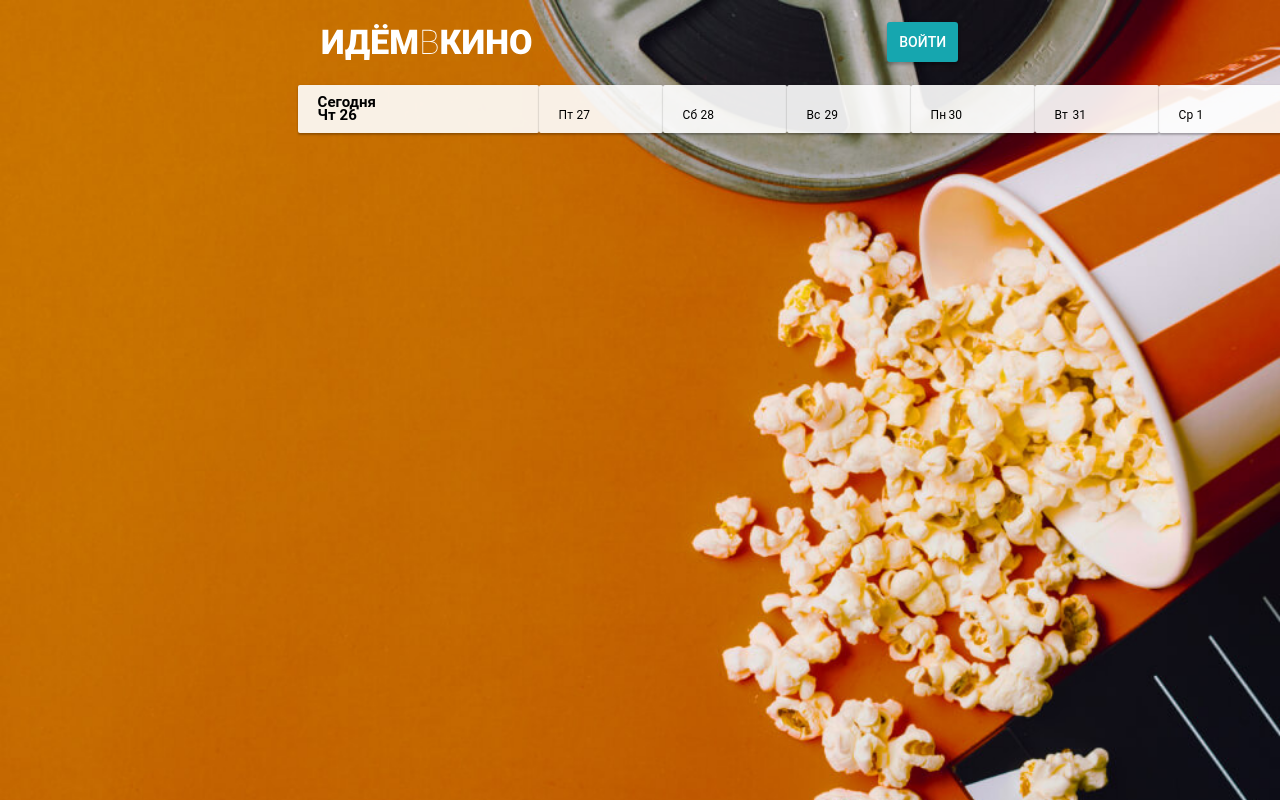
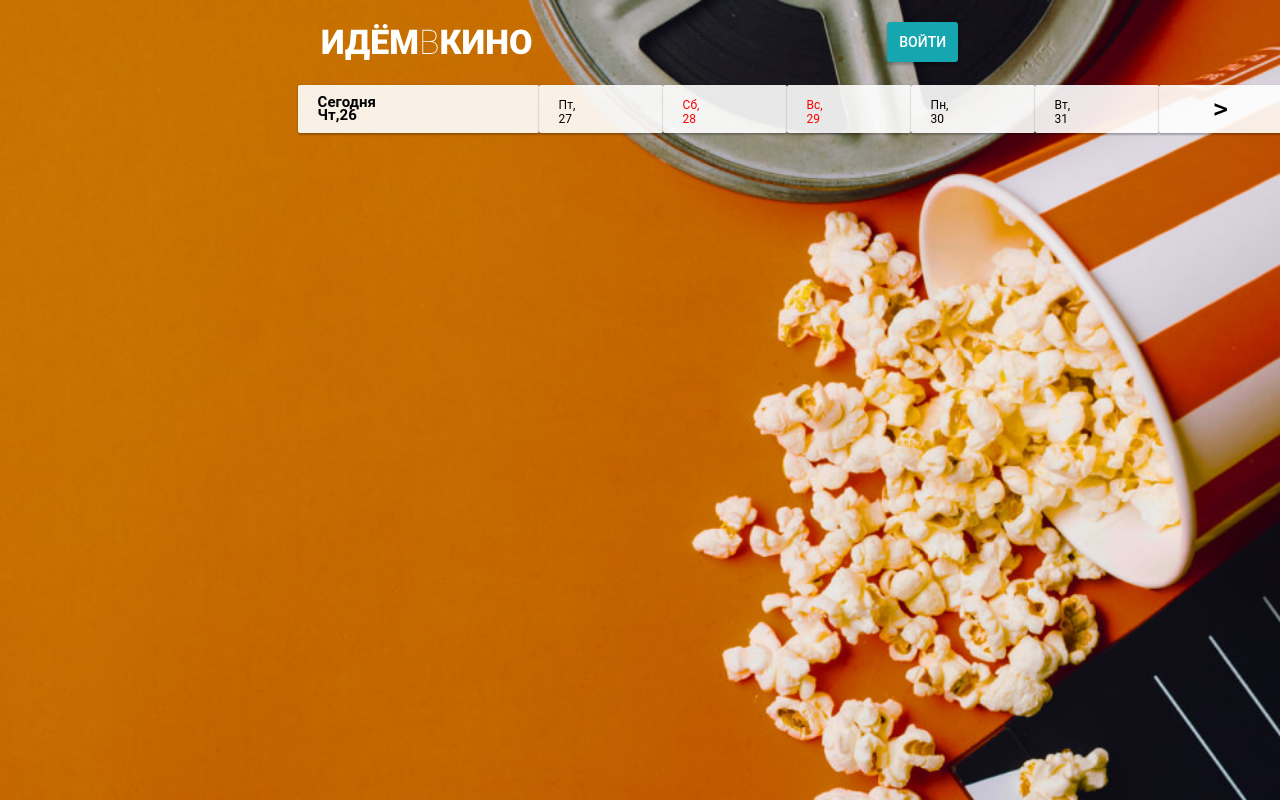
Before and after one commit to doroshenkooi/finaldiplom, a website built with webpack: page index.html in a window 1280 px wide. Shown: the top 800 px of the page. Built offline with nearby package versions, Linux system fonts and the light colour scheme; no server answers.

Commit message:
commit 4

```diff
--- a/src/js/clientSeance.js
+++ b/src/js/clientSeance.js
@@ -8,7 +8,7 @@ document.addEventListener("DOMContentLoaded", function () {
 };
 
   let date = new Date();
-  const days = ["Вс", "Пн", "Вт", "Ср", "Чт", "Пт", "Сб"];
+  const days = ["Вс,", "Пн,", "Вт,", "Ср,", "Чт,", "Пт,", "Сб,"];
 
   const seanceDays = document.querySelectorAll(".seance_day");
 
@@ -30,10 +30,21 @@ document.addEventListener("DOMContentLoaded", function () {
 
     seanceDay.append(seanceDayWeek);
     //сеасы открытых залов
-
-
+    if (dayOfWeek === "Вс," || dayOfWeek === "Сб,") {
+      seanceDayWeek.querySelector('.seance_day-week_text').style.color = "red";
+      seanceDayWeek.querySelector('.seance_day-data').style.color = "red";
+    }
+    if (i === 6) {
+      const seanceDayWeekTextElements = document.querySelectorAll('.seance_day-week');
+      if (seanceDayWeekTextElements.length > 6) {
+        seanceDayWeekTextElements[6].classList.add('seance_day-week_text-today-six');
+        seanceDayWeekTextElements[6].textContent = '>';
+      }
+    }
     if (i === 0) {
       toggleClickClasses(seanceDay);
+      seanceDayWeek.style.marginTop = "10px" ;
+      document.querySelector('.seance_day-week_text-today').style.flexDirection = "row";
     }
 
     seanceDay.addEventListener("click", () => {
--- a/src/styles/clientseance.css
+++ b/src/styles/clientseance.css
@@ -8,7 +8,7 @@ body {
   background-image: url(../im/background-client.jpeg);
   background-repeat: no-repeat;
   background-size: cover;
-  /*overflow-x: hidden;*/
+  overflow-x: hidden;
 }
 
 .go_cinema-header {
@@ -120,6 +120,8 @@ body {
   background: rgba(255, 255, 255, 0.9);
   box-shadow: 0px 2px 2px rgba(0, 0, 0, 0.24), 0px 0px 2px rgba(0, 0, 0, 0.12);
   border-radius: 2px;
+  align-items: center;
+  justify-content: center;
 }
 .seance_day-click {
   /* Link */
@@ -139,7 +141,7 @@ body {
   align-items: flex-start;
   padding: 0px;
   margin-left: 20px;
-  margin-top: 10px;
+
   width: 84px;
   height: 27px;
 }
@@ -150,7 +152,7 @@ body {
   display: flex;
   align-items: flex-start;
   padding: 0px 36.75px 0px 0px;
-
+  flex-direction: column;
   width: 84px;
   height: 14px;
 
@@ -277,6 +279,27 @@ line-height: 14px;
 /* identical to box height, or 93% */
 display: flex;
 align-items: center;
+
+}
+
+.seance_day-week_text-today-six{
+  /* > */
+margin: auto;
+width: 14px;
+height: 28px;
+margin-top: 10px;
+font-family: 'Consolas';
+font-style: normal;
+font-weight: 700;
+font-size: 24px;
+line-height: 28px;
+/* identical to box height, or 117% */
+display: flex;
+align-items: center;
+text-align: center;
+vertical-align: middle;
+/* Colors 2/Black */
+color: #000000;
 
 }
 
```
Also changed, not shown: dist/clientHall.bundle.js, dist/main.bundle.js.
